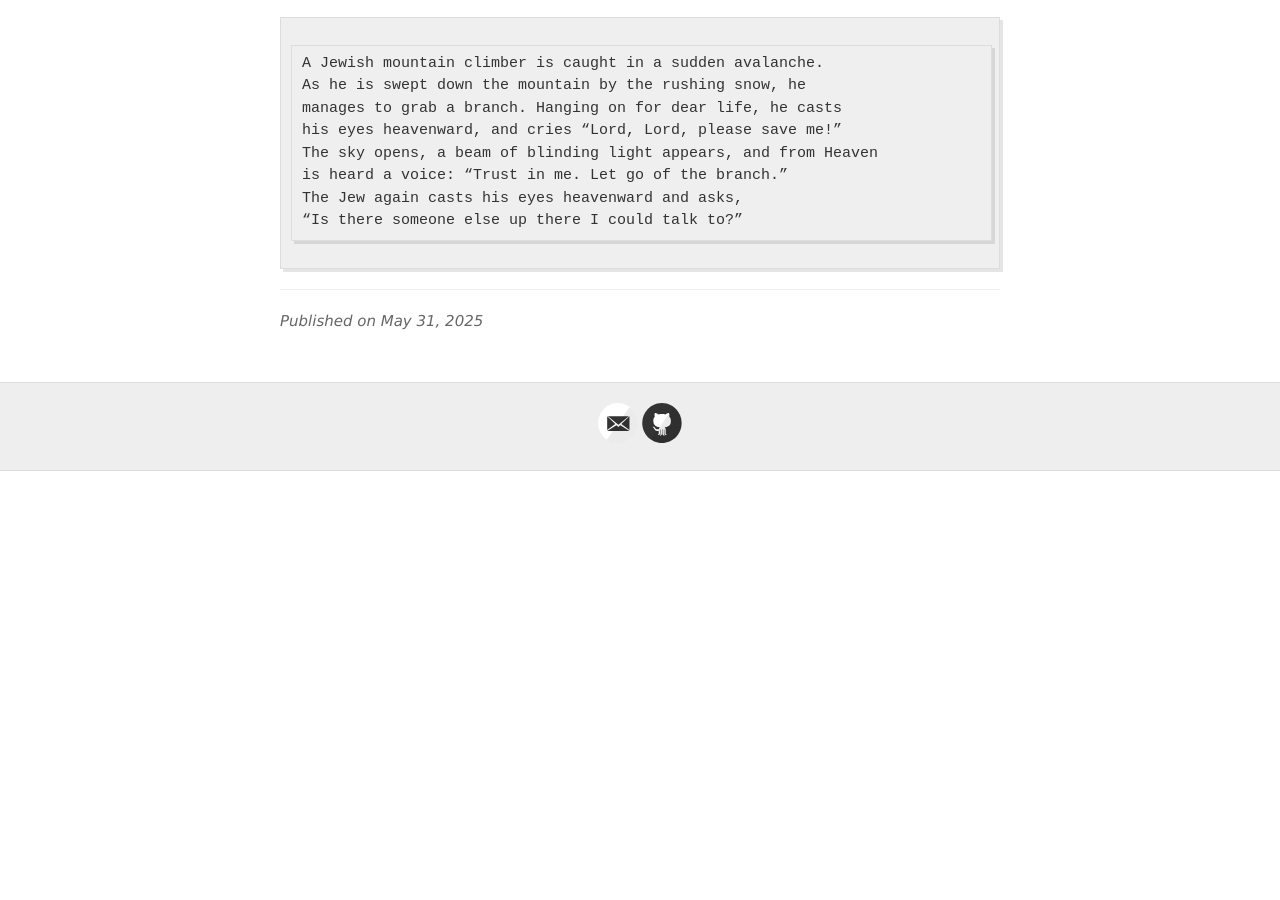
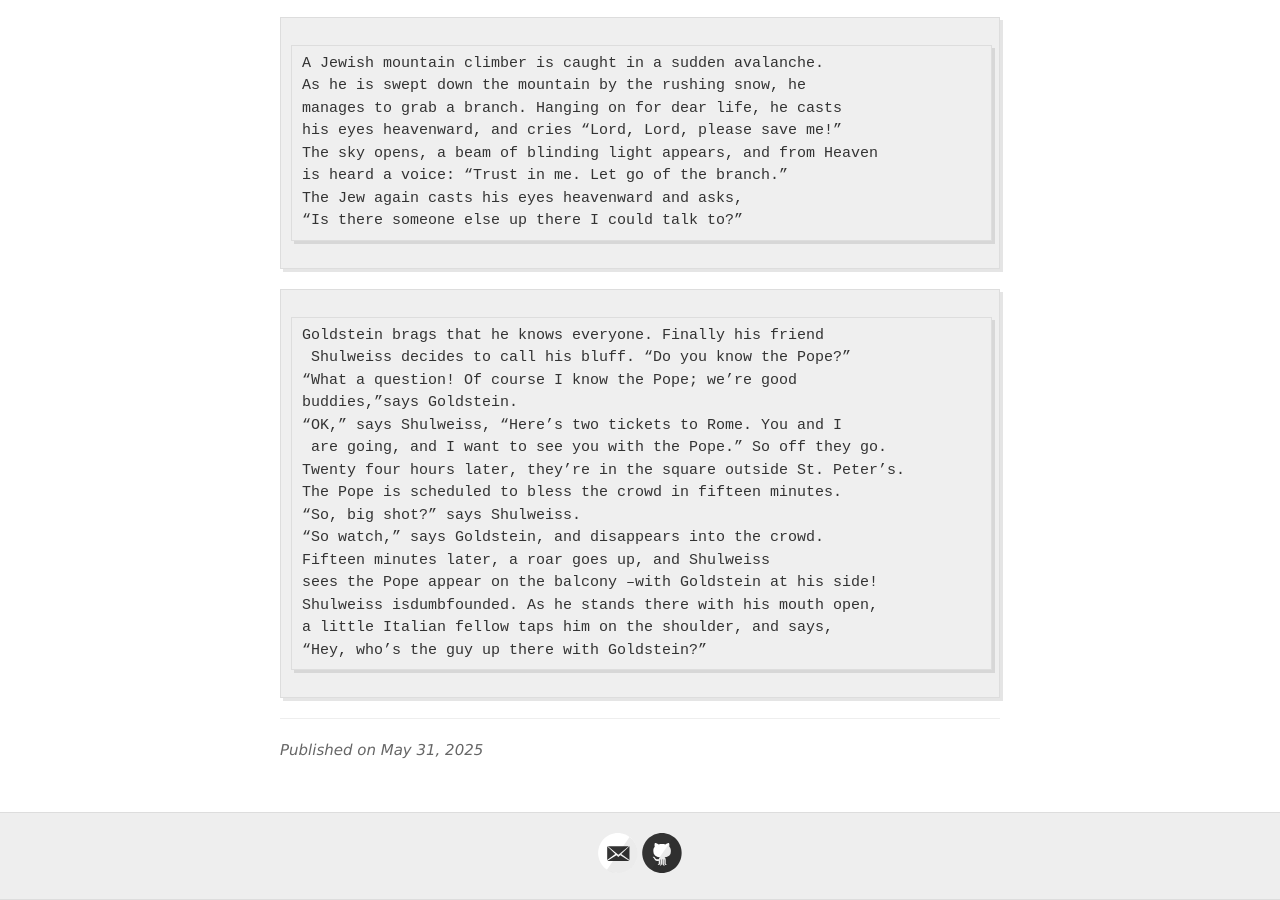
Before and after one commit to jvmallow/jvmallow.github.io, a Jekyll site: the page built from _posts/2025-05-31-Jewish_Humor.md, in a window 1280 px wide and 900 px high, scrolled down 4925 px. Built offline with Jekyll 4.4.1, drawn with Linux system fonts in a browser that asks for light colours; a script that is not in the unit is left out; before the commit the page ends 5396 px from its top, so only the background shows below that.

Commit message:
Update 2025-05-31-Jewish_Humor.md

```diff
--- a/_posts/2025-05-31-Jewish_Humor.md
+++ b/_posts/2025-05-31-Jewish_Humor.md
@@ -189,3 +189,20 @@ is heard a voice: “Trust in me. Let go of the branch.”
 The Jew again casts his eyes heavenward and asks,
 “Is there someone else up there I could talk to?”
 ~~~~~
+~~~~~
+Goldstein brags that he knows everyone. Finally his friend
+ Shulweiss decides to call his bluff. “Do you know the Pope?”
+“What a question! Of course I know the Pope; we’re good
+buddies,”says Goldstein.
+“OK,” says Shulweiss, “Here’s two tickets to Rome. You and I
+ are going, and I want to see you with the Pope.” So off they go.
+Twenty four hours later, they’re in the square outside St. Peter’s.
+The Pope is scheduled to bless the crowd in fifteen minutes.
+“So, big shot?” says Shulweiss.
+“So watch,” says Goldstein, and disappears into the crowd.
+Fifteen minutes later, a roar goes up, and Shulweiss
+sees the Pope appear on the balcony –with Goldstein at his side!
+Shulweiss isdumbfounded. As he stands there with his mouth open,
+a little Italian fellow taps him on the shoulder, and says,
+“Hey, who’s the guy up there with Goldstein?”
+~~~~~
```
